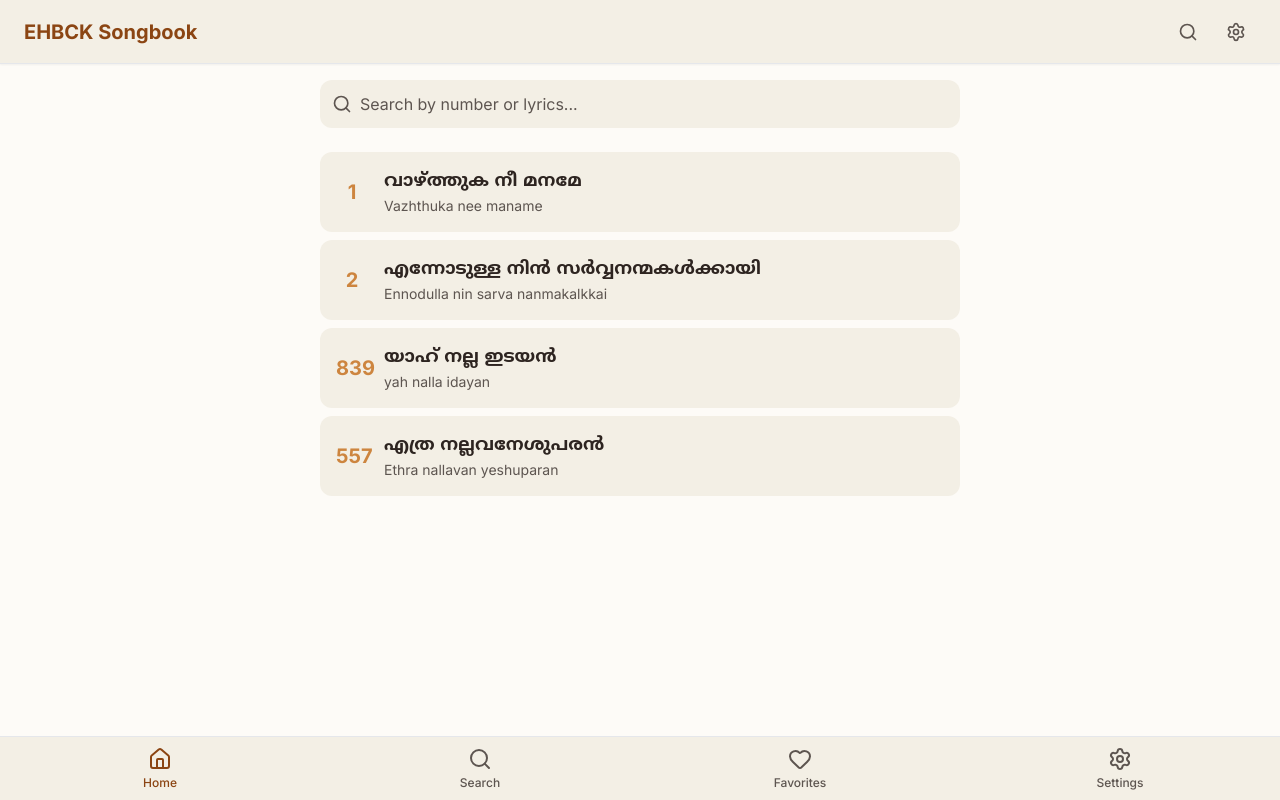
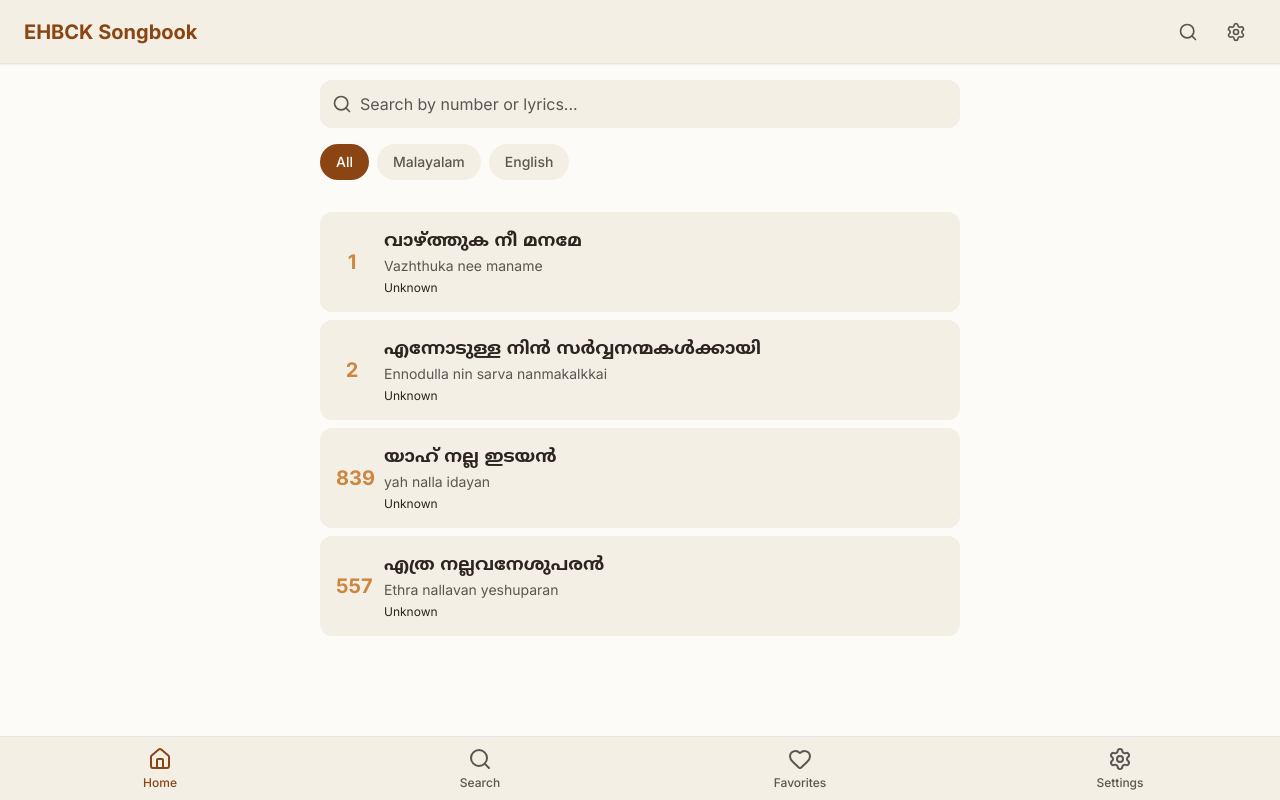
Before and after one commit to brianroyee/PWAsongbook, a React (Vite) app: page / in a window 1280 px wide. Built offline with nearby package versions, Linux system fonts and the light colour scheme.

Commit message:
feat: Implement core songbook functionality including data, search, list, and detail views.

```diff
--- a/src/App.tsx
+++ b/src/App.tsx
@@ -7,7 +7,7 @@ import { SongView } from './components/features/SongView';
 import { Favorites } from './pages/Favorites';
 import { useAppStore } from './store/useAppStore';
 import { songs as localSongs } from './lib/songs';
-import { PageTransition } from './components/layout/PageTransition';
+
 
 function App() {
   const { setSongs } = useAppStore();
@@ -20,10 +20,10 @@ function App() {
     <BrowserRouter>
       <Routes>
         <Route path="/" element={<AppShell />}>
-          <Route index element={<PageTransition><Home /></PageTransition>} />
-          <Route path="song/:id" element={<PageTransition><SongView /></PageTransition>} />
-          <Route path="search" element={<PageTransition><Search /></PageTransition>} />
-          <Route path="favorites" element={<PageTransition><Favorites /></PageTransition>} />
+          <Route index element={<Home />} />
+          <Route path="song/:id" element={<SongView />} />
+          <Route path="search" element={<Search />} />
+          <Route path="favorites" element={<Favorites />} />
         </Route>
       </Routes>
     </BrowserRouter>
--- a/src/components/features/SongList.tsx
+++ b/src/components/features/SongList.tsx
@@ -25,6 +25,11 @@ export const SongList = ({ songs }: SongListProps) => {
               <p className="text-sm text-text-secondary truncate font-english">
                 {song.title_eng}
               </p>
+              {song.author && (
+                <p className="text-xs text-text-secondary/60 mt-1 font-english">
+                  {song.author}
+                </p>
+              )}
             </div>
           </div>
         </Link>
--- a/src/components/features/SongView.tsx
+++ b/src/components/features/SongView.tsx
@@ -38,9 +38,15 @@ export const SongView = () => {
           </h1>
         )}
         {showEng && (
-          <h2 className={`text-lg text-center mb-8 text-text-secondary font-english ${!showMal ? 'text-2xl font-bold text-accent-primary' : ''}`}>
+          <h2 className={`text-lg text-center mb-2 text-text-secondary font-english ${!showMal ? 'text-2xl font-bold text-accent-primary' : ''}`}>
             {song.title_eng}
           </h2>
+        )}
+
+        {song.author && (
+          <p className="text-center text-sm text-text-secondary/60 mb-8 font-english italic">
+            Written by {song.author}
+          </p>
         )}
 
         <div className={`space-y-8 ${currentSize} leading-relaxed`}>
--- a/src/components/layout/PageTransition.tsx
+++ /dev/null
@@ -1,25 +0,0 @@
-import type { ReactNode } from 'react';
-import { useLocation } from 'react-router-dom';
-import { AnimatePresence, motion } from 'framer-motion';
-
-interface PageTransitionProps {
-  children: ReactNode;
-}
-
-export const PageTransition = ({ children }: PageTransitionProps) => {
-  const location = useLocation();
-  return (
-    <AnimatePresence mode="wait">
-      <motion.div
-        key={location.pathname}
-        initial={{ opacity: 0, y: 20 }}
-        animate={{ opacity: 1, y: 0 }}
-        exit={{ opacity: 0, y: -20 }}
-        transition={{ duration: 0.35, ease: 'easeOut' }}
-        className="animate-fade-in-up"
-      >
-        {children}
-      </motion.div>
-    </AnimatePresence>
-  );
-};
--- a/src/data/songs.json
+++ b/src/data/songs.json
@@ -5,6 +5,8 @@
     "title_mal": "വാഴ്ത്തുക നീ മനമേ",
     "title_eng": "Vazhthuka nee maname",
     "category": "സ്തോത്രം/Praise",
+    "author": "Unknown",
+    "language": "Malayalam",
     "chorus": {
       "mal": "വാഴ്ത്തുക നീ മനമേ- എൻ പരനേ-\nവാഴ്ത്തുക നീ മനമേ-",
       "eng": "Vazhthuka nee maname – en parane\nVazhthuka nee maname"
@@ -46,6 +48,8 @@
     "title_mal": "എന്നോടുള്ള നിൻ സർവ്വനന്മകൾക്കായി",
     "title_eng": "Ennodulla nin sarva nanmakalkkai",
     "category": "സ്തോത്രം/Praise",
+    "author": "Unknown",
+    "language": "Malayalam",
     "verses": [
       {
         "mal": "എന്നോടുള്ള നിൻ സർവ്വനന്മകൾക്കായി ഞാൻ\nഎന്തു ചെയ്യേണ്ടുനിനക്കേശുപരാ! – ഇപ്പോൾ",
@@ -79,6 +83,8 @@
     "title_mal": "യാഹ് നല്ല ഇടയൻ",
     "title_eng": "yah nalla idayan",
     "category": "ആശ്രയം | Hope",
+    "author": "Unknown",
+    "language": "Malayalam",
     "chorus": {
       "mal": "യാഹ് നല്ല ഇടയൻ\nഎന്നുമെന്റെ പാലകൻ\nഇല്ലെനിക്കു ഖേദമൊന്നുമേ",
       "eng": "yah nalla idayan\nennumente paalakan\nillenikku khedamonnume"
@@ -101,14 +107,15 @@
         "eng": "kasda-nashda-shodhanakalil\nponmukham njaan neril kandidum\nshashvatha bhujangalin meethe\nnirbhayanaay njaan vasicheedum"
       }
     ]
-  }
-,
+  },
   {
   "id": 557,
   "number": "557",
   "title_eng": "Ethra nallavan yeshuparan",
   "title_mal": "എത്ര നല്ലവനേശുപരൻ",
   "category": "സ്തോത്രം/Praise",
+  "author": "Unknown",
+  "language": "Malayalam",
   "chorus": {
     "eng": "Ethra nallavan yeshuparan\nMithra’manenikennuman\n\nNin thiru’chirakin marvel njanennum\nNir’bhayamai vasikum\nEthoru kedam varikilum ente\nYeshuvil charidum njan",
     "mal": "എത്ര നല്ലവനേശുപരൻ\nമിത്രമാണെനിക്കെന്നുമവൻ\n\nതൻതിരുചിറകിൻ മറവിൽ\nഞാനെന്നും നിർഭയമായ് വസിക്കും \nഏതൊരു ഖേദവും വരികിലും എന്റെ\nയേശുവിൽ ചാരിടും ഞാൻ"
@@ -128,5 +135,4 @@
     }
   ]
 }
-
 ]
--- a/src/lib/songs.ts
+++ b/src/lib/songs.ts
@@ -7,6 +7,8 @@ export interface Song {
   title_mal: string;
   title_eng: string;
   category: string;
+  author?: string;
+  language?: string;
   verses: {
     mal: string;
     eng: string;
--- a/src/pages/Home.tsx
+++ b/src/pages/Home.tsx
@@ -5,10 +5,17 @@ import { Search } from 'lucide-react';
 
 export const Home = () => {
   const [query, setQuery] = useState('');
-  const filteredSongs = searchSongs(query);
+  const [selectedLanguage, setSelectedLanguage] = useState<'All' | 'Malayalam' | 'English'>('All');
+
+  const allSongs = searchSongs(query);
+  const filteredSongs = allSongs.filter(song => {
+    if (selectedLanguage === 'All') return true;
+    return song.language === selectedLanguage || !song.language; // Show if matches or undefined (legacy)
+  });
 
   return (
     <div className="space-y-6">
+      <div className="space-y-4">
         <div className="relative">
           <Search className="absolute left-3 top-1/2 -translate-y-1/2 w-5 h-5 text-text-secondary" />
           <input
@@ -20,6 +27,23 @@ export const Home = () => {
           />
         </div>
 
+        <div className="flex gap-2 overflow-x-auto pb-2 no-scrollbar">
+          {(['All', 'Malayalam', 'English'] as const).map((lang) => (
+            <button
+              key={lang}
+              onClick={() => setSelectedLanguage(lang)}
+              className={`px-4 py-2 rounded-full text-sm font-medium transition-colors whitespace-nowrap ${
+                selectedLanguage === lang
+                  ? 'bg-accent-primary text-white'
+                  : 'bg-bg-secondary text-text-secondary hover:bg-gray-200 dark:hover:bg-gray-800'
+              }`}
+            >
+              {lang}
+            </button>
+          ))}
+        </div>
+      </div>
+
       <SongList songs={filteredSongs} />
     </div>
   );
```
Lines whose indentation alone changed are shown as unchanged.
